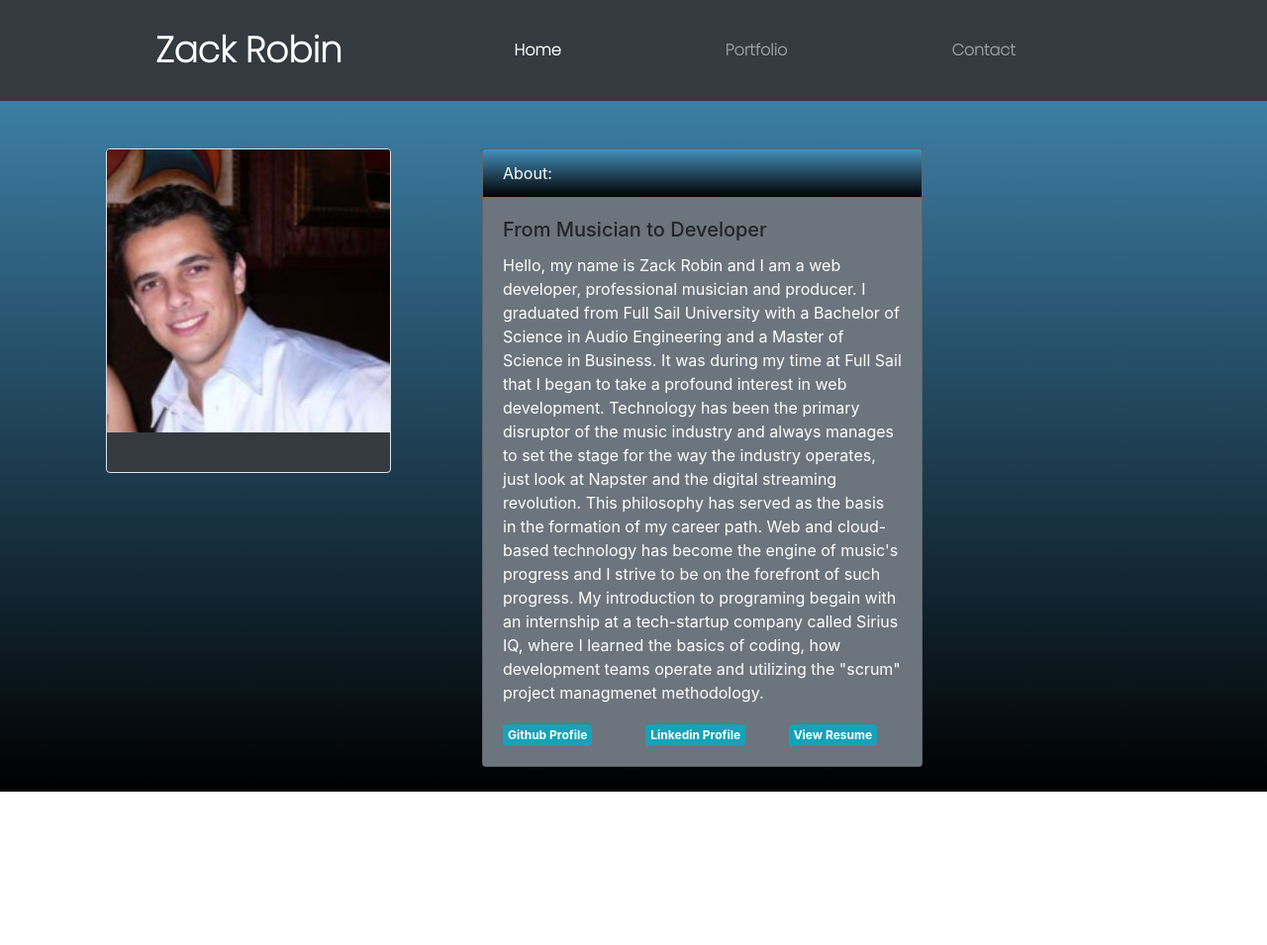
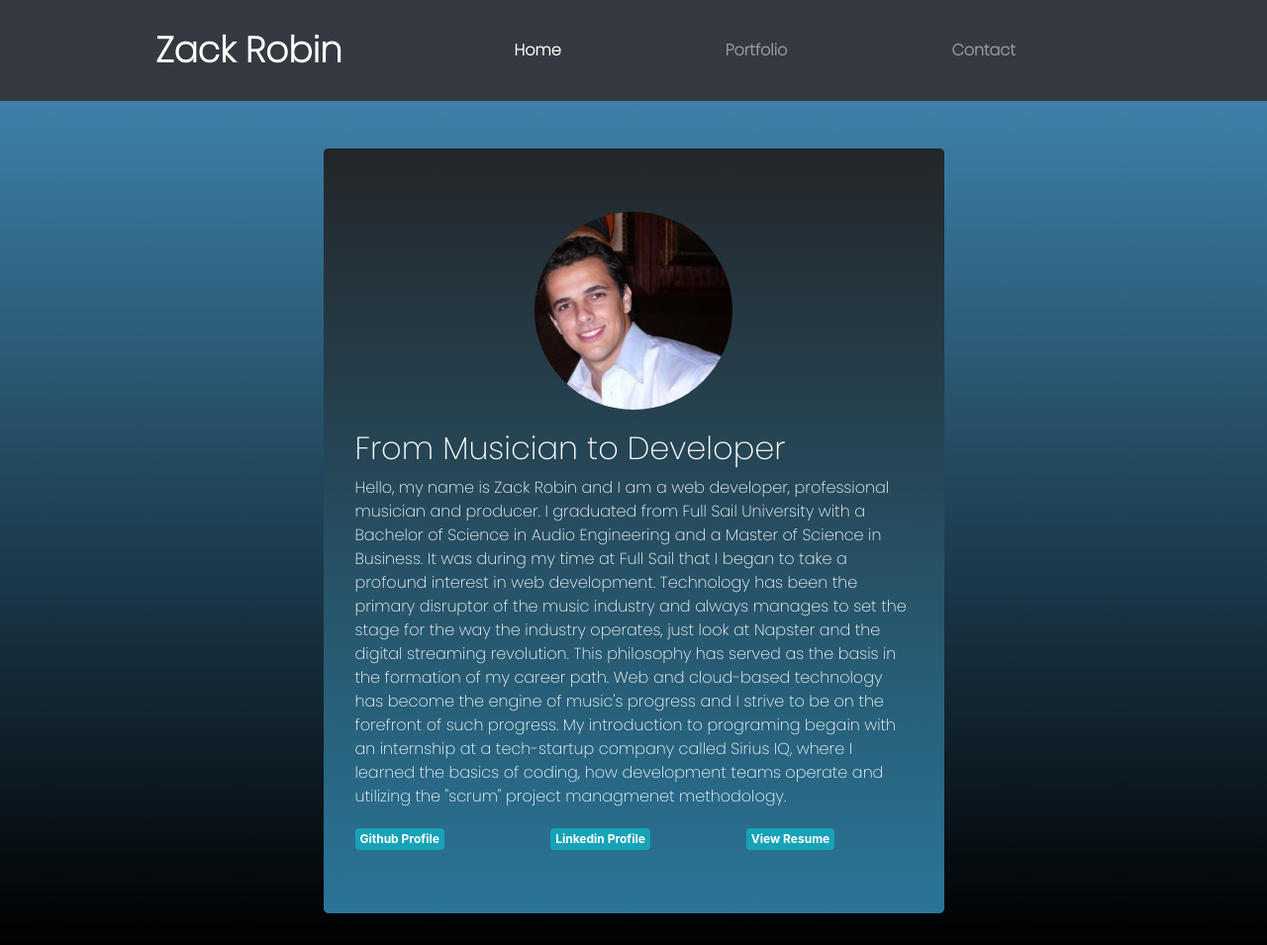
Before and after one commit to zrobin88/updatedPortfolio, a plain HTML site: page index.html in a window 1280 px wide. Shown: the whole page at 99% size. Before the commit the page ends 800 px from the top, so only its background shows below. Drawn offline with nearby package versions, Linux system fonts and the light colour scheme; a script that the page names is missing; a web font is replaced by a local one.

Commit message:
for the guy in the chair

```diff
--- a/index.html
+++ b/index.html
@@ -58,10 +58,45 @@
 
   </header>
 
-  <main class="container mt-5 mr-5">
+  <main class="container">
+    <div class="row">
+      <div class="col-xs-12">
+          <div class="jumbotron  mt-5 mx-auto">
+            <div class="row">
+                <img class="profile-image mx-auto" src="Images/z.jpeg">
+            </div>
+              <h2 class="mx-auto text-white poppins">From Musician to Developer</h2>
+              <p class="card-text text-white poppins">Hello, my name is Zack Robin and I am a web developer, professional musician and
+                  producer. I graduated from Full Sail University with a Bachelor of Science in Audio Engineering and a
+                  Master of Science in Business. It was during my time at Full Sail that I began to take a profound
+                  interest in web development.
+                  Technology has been the primary disruptor of the music industry and always manages to set the stage for
+                  the way the industry operates, just look at Napster and the digital streaming revolution. This
+                  philosophy has served as the basis in the formation of my career path. Web and cloud-based technology has
+                  become the engine of music's progress and I strive to be on the forefront of such progress. My
+                  introduction to programing begain with an internship at a tech-startup company called Sirius IQ, where I
+                  learned the basics of coding, how development teams operate and utilizing the "scrum" project managmenet
+                  methodology.  </p>
+                  <div class="row mt-3">
+                      <div class="col-sm-4">
+                          <a href="https://github.com/zrobin88" class="badge badge-info mt-1" id ="badge-btn" target="_blank">Github Profile</a>
+                        </div>
+                    <div class="col-sm-4">
+                        <a href="https://www.linkedin.com/in/zrobin88/" class="badge badge-info mt-1" id ="badge-btn" target="_blank">Linkedin Profile</a>
+                    </div>
+                    <div class="col-sm-4"><a href="ZR_Resume_CURRENT.pdf" class="badge badge-info mt-1" download id ="badge-btn" target="_blank">View Resume</a></div>
+                  </div>
+            </div>
+
+      </div>
+
+    </div>
 
 
-    <div class="row">
+
+
+
+    <!-- <div class="row">
       <div class="col-sm-4">
         <div class="card bg-dark border" style="width: 18rem;">
           <img class="card-img-top" src="Images/z.jpeg" alt="Card image cap">
@@ -106,7 +141,7 @@
 
       </div>
 
-    </div>
+    </div> -->
 
 
 
--- a/style.css
+++ b/style.css
@@ -72,3 +72,23 @@ a{
 .navbar-brand{
     font-family: 'Poppins', sans-serif;
 }
+#qc{
+    font-family: 'Poppins', sans-serif;
+
+}
+
+.profile-image{
+    border-radius: 50%;
+    width: 200px;
+    margin: 0 auto;
+    display: block;
+    margin-bottom: 20px;
+}
+
+.jumbotron{
+    width: 55%;
+    background-image: linear-gradient(#232629, #2a7598);
+}
+.poppins{
+    font-family: 'Poppins', sans-serif;
+}
```
Also changed, not shown: contact.html (+1 -1 lines).
